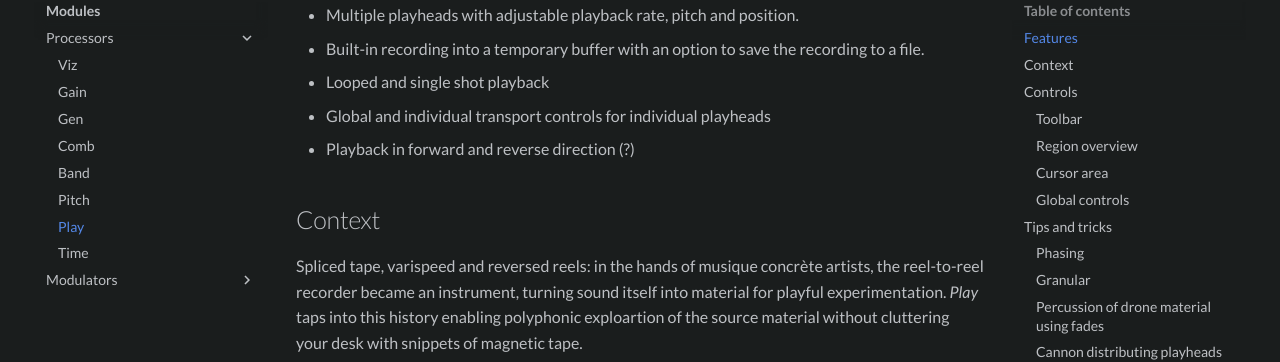
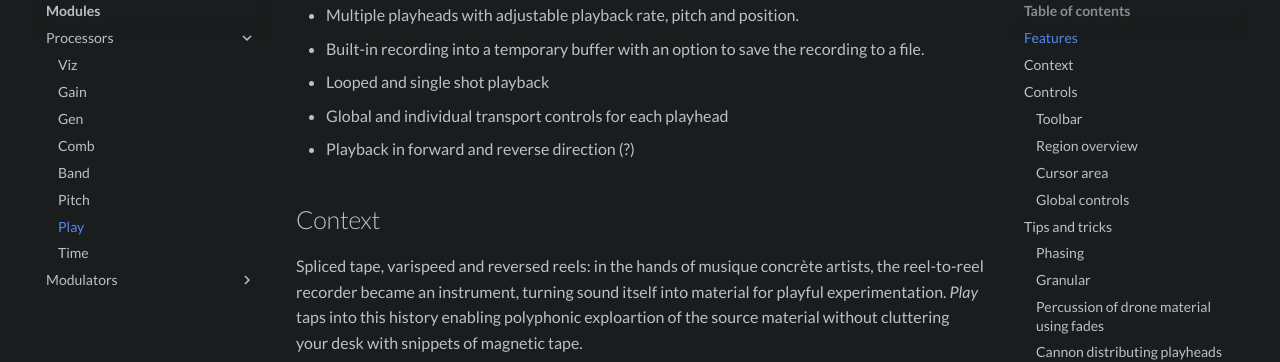
Before and after one commit to mqtthiqs/at-doc, an MkDocs documentation site: the page built from docs/modules/play.md, in a window 1280 px wide and 900 px high, scrolled down 401 px. Shown: the part 154-516 px from the top of the window. Built offline with MkDocs 1.6.1 and Material for MkDocs 9.7.7, drawn with Linux system fonts in a browser that asks for light colours.

Commit message:
play: nitpick

```diff
--- a/docs/modules/play.md
+++ b/docs/modules/play.md
@@ -11,7 +11,7 @@ _Play_ is a multi-playhead file player with versatile playback region and envelo
 - Multiple playheads with adjustable playback rate, pitch and position.
 - Built-in recording into a temporary buffer with an option to save the recording to a file.
 - Looped and single shot playback
-- Global and individual transport controls for individual playheads
+- Global and individual transport controls for each playhead
 - Playback in forward and reverse direction (?)
 
 ## Context
```
